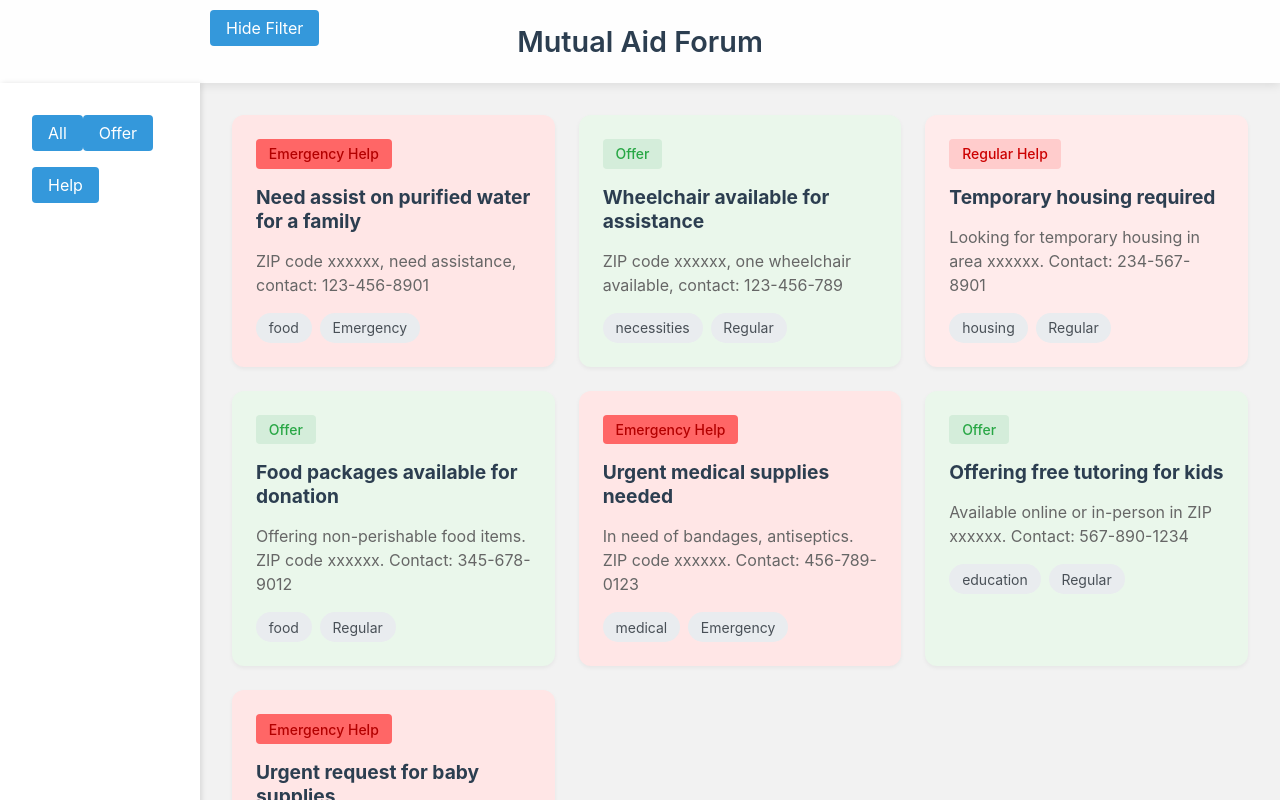
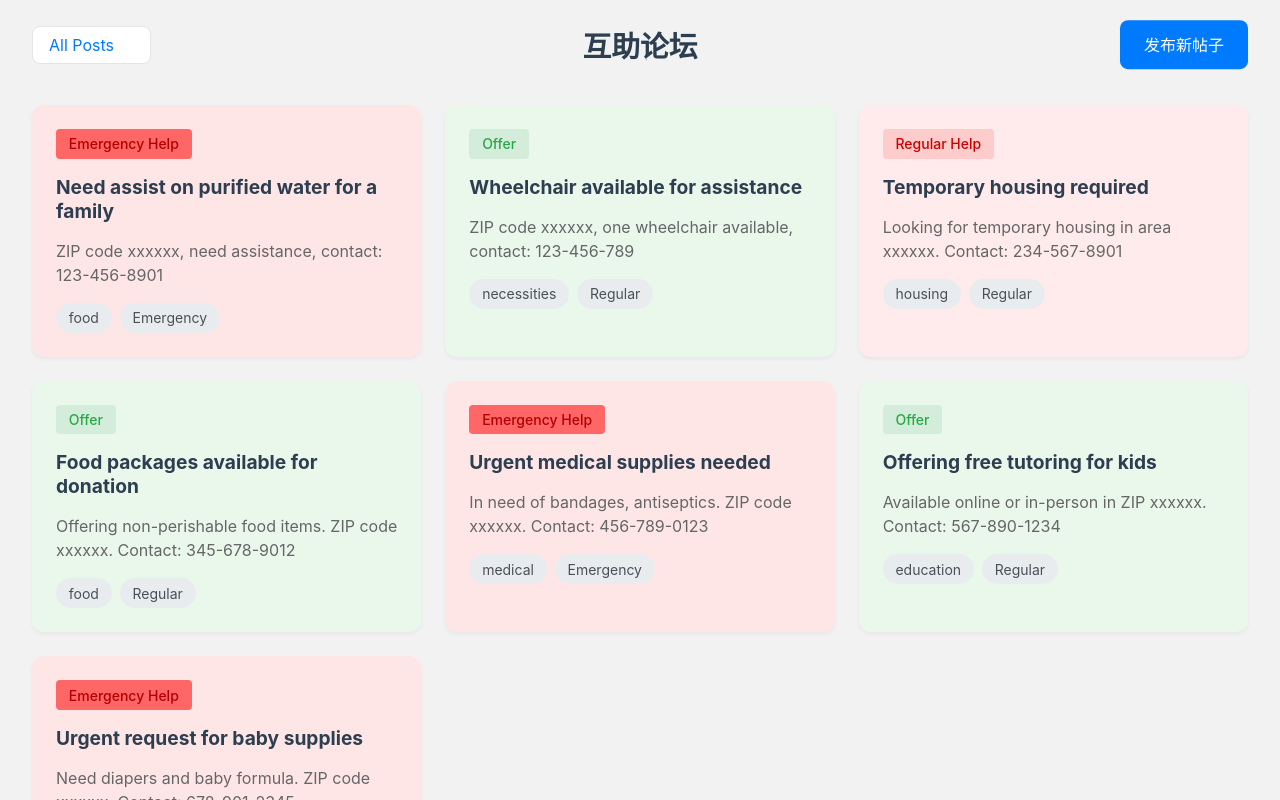
Before and after one commit to Prostream/front_hackthon, a React (Create React App) app: page /forum in a window 1280 px wide. Shown: the top 800 px of the page. Built offline with nearby package versions, Linux system fonts and the light colour scheme.

Commit message:
Update Forum.jsx
Update

```diff
--- a/src/components/Forum.jsx
+++ b/src/components/Forum.jsx
@@ -9,69 +9,30 @@ const ForumContainer = styled.div`
 
 const Header = styled.header`
   display: flex;
-  justify-content: center;
-  padding: 1.5rem 4rem;
-  background-color: rgba(255, 255, 255, 0.9);
-  box-shadow: 0 2px 10px rgba(0,0,0,0.1);
+  justify-content: space-between;
+  align-items: center;
+  padding: 1.5rem 2rem;
+  position: relative;
 `;
 
 const Title = styled.h1`
   color: #2c3e50;
   font-size: 1.8rem;
   font-weight: 600;
+  text-align: center;
+  flex: 1;
   margin: 0;
 `;
 
 const MainContent = styled.div`
   display: flex;
-`;
-
-const Sidebar = styled.div`
-  width: ${(props) => (props.isVisible ? '200px' : '0')};
-  padding: ${(props) => (props.isVisible ? '2rem' : '0')};
-  background-color: #ffffff;
-  box-shadow: ${(props) => (props.isVisible ? '2px 0 5px rgba(0, 0, 0, 0.1)' : 'none')};
-  overflow: hidden;
-  transition: width 0.3s ease, padding 0.3s ease;
-`;
-
-const ToggleButton = styled.button`
-  position: absolute;
-  left: ${(props) => (props.isVisible ? '210px' : '10px')};
-  top: 10px;
-  background-color: #3498db;
-  color: white;
-  border: none;
-  border-radius: 4px;
-  padding: 0.5rem 1rem;
-  font-size: 1rem;
-  cursor: pointer;
-  transition: left 0.3s ease;
-
-  &:hover {
-    background-color: #2980b9;
-  }
-`;
-
-const FilterButton = styled.button`
-  background-color: #3498db;
-  color: white;
-  border: none;
-  border-radius: 4px;
-  padding: 0.5rem 1rem;
-  font-size: 1rem;
-  cursor: pointer;
-  margin-bottom: 1rem;
-  transition: background-color 0.3s ease;
-
-  &:hover {
-    background-color: #2980b9;
-  }
+  position: relative;
+  padding-top: 1rem;
 `;
 
 const ContentArea = styled.div`
   flex: 1;
-  padding: 2rem;
+  padding: 0 2rem;
 `;
 
 const PostGrid = styled.div`
@@ -153,8 +114,189 @@ const PostType = styled.span`
   }
 `;
 
+const CreatePostButton = styled.button`
+  position: absolute;
+  right: 2rem;
+  top: 50%;
+  transform: translateY(-50%);
+  padding: 0.8rem 1.5rem;
+  background-color: #007AFF;
+  color: white;
+  border: none;
+  border-radius: 8px;
+  font-size: 1rem;
+  cursor: pointer;
+  transition: all 0.3s ease;
+
+  &:hover {
+    background-color: #0066D6;
+    transform: translateY(calc(-50% - 2px));
+    box-shadow: 0 4px 12px rgba(0, 0, 0, 0.15);
+  }
+`;
+
+const Modal = styled.div`
+  position: fixed;
+  top: 0;
+  left: 0;
+  width: 100%;
+  height: 100%;
+  background: rgba(0, 0, 0, 0.5);
+  display: flex;
+  justify-content: center;
+  align-items: center;
+  z-index: 1000;
+`;
+
+const ModalContent = styled.div`
+  background: white;
+  padding: 2rem;
+  border-radius: 16px;
+  width: 90%;
+  max-width: 600px;
+  max-height: 90vh;
+  overflow-y: auto;
+`;
+
+const Input = styled.input`
+  width: 100%;
+  padding: 0.8rem;
+  margin-bottom: 1rem;
+  border: 1px solid #e5e5e5;
+  border-radius: 8px;
+  font-size: 1rem;
+`;
+
+const TextArea = styled.textarea`
+  width: 100%;
+  padding: 0.8rem;
+  margin-bottom: 1rem;
+  border: 1px solid #e5e5e5;
+  border-radius: 8px;
+  font-size: 1rem;
+  min-height: 100px;
+  resize: vertical;
+`;
+
+const TypeSelector = styled.div`
+  display: flex;
+  gap: 1rem;
+  margin-bottom: 1rem;
+`;
+
+const TypeButton = styled.button`
+  flex: 1;
+  padding: 0.8rem;
+  border: none;
+  border-radius: 8px;
+  background: ${props => props.active ? '#007AFF' : '#f5f5f5'};
+  color: ${props => props.active ? 'white' : '#333'};
+  cursor: pointer;
+  transition: all 0.3s ease;
+`;
+
+const ImageUpload = styled.div`
+  border: 2px dashed #e5e5e5;
+  border-radius: 8px;
+  padding: 2rem;
+  text-align: center;
+  cursor: pointer;
+  margin-bottom: 1rem;
+
+  img {
+    max-width: 100%;
+    max-height: 200px;
+    object-fit: contain;
+  }
+`;
+
+const TagContainer = styled.div`
+  display: flex;
+  flex-wrap: wrap;
+  gap: 0.5rem;
+  margin-bottom: 1rem;
+`;
+
+const ActionButton = styled.button`
+  padding: 0.5rem 1rem;
+  border: none;
+  border-radius: 8px;
+  background: ${props => props.primary ? '#007AFF' : '#f5f5f5'};
+  color: ${props => props.primary ? 'white' : '#333'};
+  cursor: pointer;
+  transition: all 0.3s ease;
+
+  &:disabled {
+    opacity: 0.5;
+    cursor: not-allowed;
+  }
+`;
+
+const ModalHeader = styled.div`
+  display: flex;
+  justify-content: space-between;
+  align-items: center;
+  margin-bottom: 1.5rem;
+`;
+
+const ModalTitle = styled.h2`
+  margin: 0;
+  font-size: 1.5rem;
+  color: #333;
+`;
+
+const FilterDropdown = styled.select`
+  position: absolute;
+  left: 2rem;
+  top: 50%;
+  transform: translateY(-50%);
+  padding: 0.5rem 1rem;
+  border-radius: 8px;
+  border: 1px solid #e5e5e5;
+  background-color: white;
+  font-size: 1rem;
+  cursor: pointer;
+  appearance: none;
+  color: #007AFF;
+  transition: all 0.3s ease;
+
+  &:hover {
+    border-color: #007AFF;
+    box-shadow: 0 2px 4px rgba(0, 0, 0, 0.1);
+  }
+
+  &:focus {
+    outline: none;
+    border-color: #007AFF;
+    box-shadow: 0 0 0 2px rgba(0, 122, 255, 0.1);
+  }
+`;
+
+const PostTag = styled.span`
+  display: inline-block;
+  padding: 0.4rem 0.8rem;
+  border-radius: 20px;
+  background-color: #e9ecef;
+  color: #495057;
+  font-size: 0.875rem;
+  transition: all 0.3s ease;
+  cursor: pointer;
+  display: flex;
+  align-items: center;
+  gap: 0.3rem;
+
+  &:hover {
+    background-color: #dee2e6;
+  }
+
+  span {
+    font-size: 1.2rem;
+    line-height: 1;
+  }
+`;
+
 const Forum = () => {
-  const [posts] = useState([
+  const [posts, setPosts] = useState([
     {
       id: 1,
       title: 'Need assist on purified water for a family',
@@ -207,14 +349,86 @@ const Forum = () => {
   ]);
 
   const [filter, setFilter] = useState('all');
-  const [isSidebarVisible, setIsSidebarVisible] = useState(true);
+  const [isModalOpen, setIsModalOpen] = useState(false);
+
+  const [formData, setFormData] = useState({
+    itemName: '',
+    quantity: '',
+    description: '',
+    contact: '',
+    type: 'help',
+    tags: [],
+    newTag: '',
+    image: null
+  });
+
+  const handleInputChange = (e) => {
+    const { name, value } = e.target;
+    setFormData(prev => ({
+      ...prev,
+      [name]: value
+    }));
+  };
+
+  const handleAddTag = (e) => {
+    e.preventDefault();
+    if (formData.newTag.trim() && !formData.tags.includes(formData.newTag.trim())) {
+      setFormData(prev => ({
+        ...prev,
+        tags: [...prev.tags, prev.newTag.trim()],
+        newTag: ''
+      }));
+    }
+  };
+
+  const handleRemoveTag = (tagToRemove) => {
+    setFormData(prev => ({
+      ...prev,
+      tags: prev.tags.filter(tag => tag !== tagToRemove)
+    }));
+  };
+
+  const handleImageUpload = (e) => {
+    const file = e.target.files[0];
+    if (file) {
+      const reader = new FileReader();
+      reader.onloadend = () => {
+        setFormData(prev => ({
+          ...prev,
+          image: reader.result
+        }));
+      };
+      reader.readAsDataURL(file);
+    }
+  };
+
+  const handleSubmit = (e) => {
+    e.preventDefault();
+    const newPost = {
+      id: posts.length + 1,
+      title: formData.description,
+      content: `${formData.itemName} - 数量: ${formData.quantity}\n${formData.description}\n联系方式: ${formData.contact}`,
+      type: formData.type,
+      tags: [formData.itemName, ...formData.tags],
+      image: formData.image
+    };
+
+    setPosts(prev => [...prev, newPost]);
+    setIsModalOpen(false);
+    setFormData({
+      itemName: '',
+      quantity: '',
+      description: '',
+      contact: '',
+      type: 'help',
+      tags: [],
+      newTag: '',
+      image: null
+    });
+  };
 
   const handleFilterClick = (type) => {
     setFilter(type);
-  };
-
-  const toggleSidebar = () => {
-    setIsSidebarVisible(!isSidebarVisible);
   };
 
   const filteredPosts = posts.filter(post =>
@@ -226,20 +440,120 @@ const Forum = () => {
   return (
     <ForumContainer>
       <Header>
-        <Title>Mutual Aid Forum</Title>
+        <FilterDropdown
+          value={filter}
+          onChange={(e) => handleFilterClick(e.target.value)}
+        >
+          <option value="all">All Posts</option>
+          <option value="help">Help Posts</option>
+          <option value="offer">Offer Posts</option>
+        </FilterDropdown>
+        <Title>互助论坛</Title>
+        <CreatePostButton onClick={() => setIsModalOpen(true)}>
+          发布新帖子
+        </CreatePostButton>
       </Header>
 
+      {isModalOpen && (
+        <Modal onClick={() => setIsModalOpen(false)}>
+          <ModalContent onClick={e => e.stopPropagation()}>
+            <ModalHeader>
+              <ModalTitle>发布新帖子</ModalTitle>
+              <ActionButton onClick={() => setIsModalOpen(false)}>关闭</ActionButton>
+            </ModalHeader>
+
+            <TypeSelector>
+              <TypeButton
+                active={formData.type === 'help'}
+                onClick={() => handleInputChange({ target: { name: 'type', value: 'help' } })}
+              >
+                求助
+              </TypeButton>
+              <TypeButton
+                active={formData.type === 'offer'}
+                onClick={() => handleInputChange({ target: { name: 'type', value: 'offer' } })}
+              >
+                提供
+              </TypeButton>
+            </TypeSelector>
+
+            <Input
+              placeholder="物资名称"
+              name="itemName"
+              value={formData.itemName}
+              onChange={handleInputChange}
+            />
+
+            <Input
+              placeholder="物资数量"
+              name="quantity"
+              value={formData.quantity}
+              onChange={handleInputChange}
+            />
+
+            <TextArea
+              placeholder="详细描述"
+              name="description"
+              value={formData.description}
+              onChange={handleInputChange}
+            />
+
+            <Input
+              placeholder="联系方式"
+              name="contact"
+              value={formData.contact}
+              onChange={handleInputChange}
+            />
+
+            <ImageUpload onClick={() => document.getElementById('imageInput').click()}>
+              <input
+                id="imageInput"
+                type="file"
+                accept="image/*"
+                onChange={handleImageUpload}
+                style={{ display: 'none' }}
+              />
+              {formData.image ? (
+                <img src={formData.image} alt="预览" />
+              ) : (
+                <p>点击添加图片</p>
+              )}
+            </ImageUpload>
+
+            <TagContainer>
+              {formData.tags.map(tag => (
+                <PostTag key={tag} onClick={() => handleRemoveTag(tag)}>
+                  {tag}
+                  <span>×</span>
+                </PostTag>
+              ))}
+            </TagContainer>
+
+            <div style={{ display: 'flex', gap: '0.5rem', marginBottom: '1.5rem' }}>
+              <Input
+                placeholder="添加标签"
+                value={formData.newTag}
+                name="newTag"
+                onChange={handleInputChange}
+                onKeyPress={e => e.key === 'Enter' && handleAddTag(e)}
+                style={{ marginBottom: 0 }}
+              />
+              <ActionButton onClick={handleAddTag} primary>添加</ActionButton>
+            </div>
+
+            <ActionButton
+              onClick={handleSubmit}
+              primary
+              style={{ width: '100%', padding: '0.8rem' }}
+              disabled={!formData.itemName || !formData.description}
+            >
+              发布帖子
+            </ActionButton>
+          </ModalContent>
+        </Modal>
+      )}
+
       <MainContent>
-        <Sidebar isVisible={isSidebarVisible}>
-          <FilterButton onClick={() => handleFilterClick('all')}>All</FilterButton>
-          <FilterButton onClick={() => handleFilterClick('offer')}>Offer</FilterButton>
-          <FilterButton onClick={() => handleFilterClick('help')}>Help</FilterButton>
-        </Sidebar>
-
-        <ToggleButton isVisible={isSidebarVisible} onClick={toggleSidebar}>
-          {isSidebarVisible ? 'Hide Filter' : 'Show Filter'}
-        </ToggleButton>
-
         <ContentArea>
           <PostGrid>
             {filteredPosts.map(post => (
```
